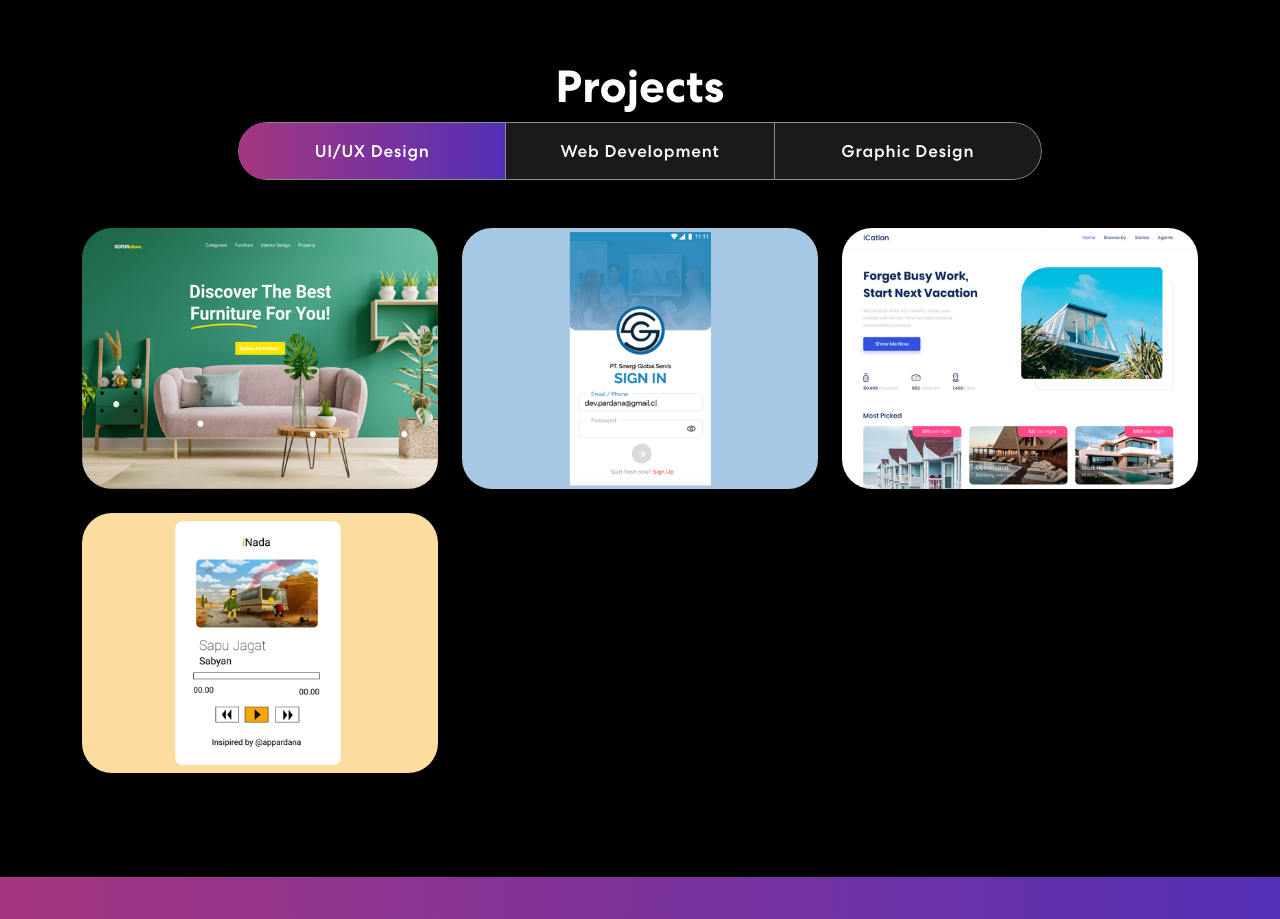
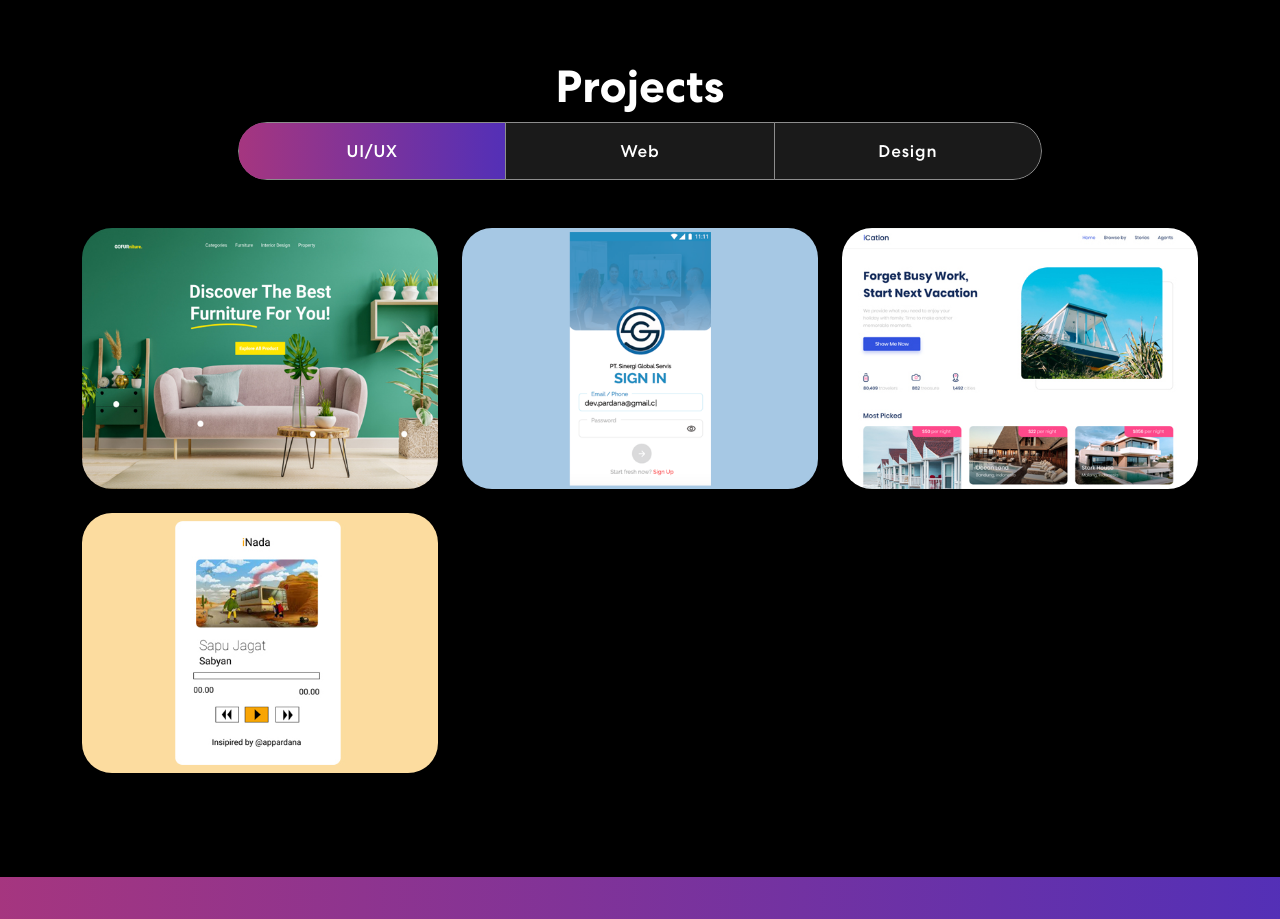
Before and after one commit to pardana/aditria-pardana, a React (Create React App) app: page / in a window 1280 px wide. Shown: the part 1240-2159 px from the top of the page. Built offline with nearby package versions, Linux system fonts and the light colour scheme.

Commit message:
update project title

```diff
--- a/src/components/Projects.js
+++ b/src/components/Projects.js
@@ -226,14 +226,14 @@ export default function Projects() {
                 id="pills-tab"
               >
                 <Nav.Item>
-                  <Nav.Link eventKey="first">UI/UX Design</Nav.Link>
+                  <Nav.Link eventKey="first">UI/UX</Nav.Link>
                 </Nav.Item>
 
                 <Nav.Item>
-                  <Nav.Link eventKey="second">Web Development</Nav.Link>
+                  <Nav.Link eventKey="second">Web</Nav.Link>
                 </Nav.Item>
                 <Nav.Item>
-                  <Nav.Link eventKey="third">Graphic Design</Nav.Link>
+                  <Nav.Link eventKey="third"> Design</Nav.Link>
                 </Nav.Item>
               </Nav>
 
```
